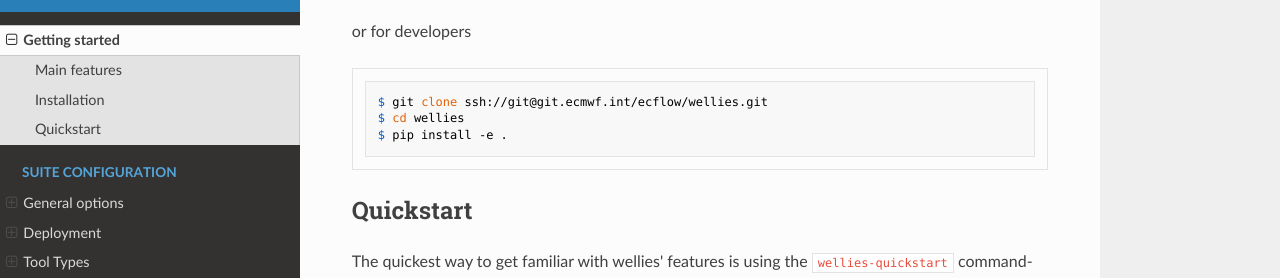
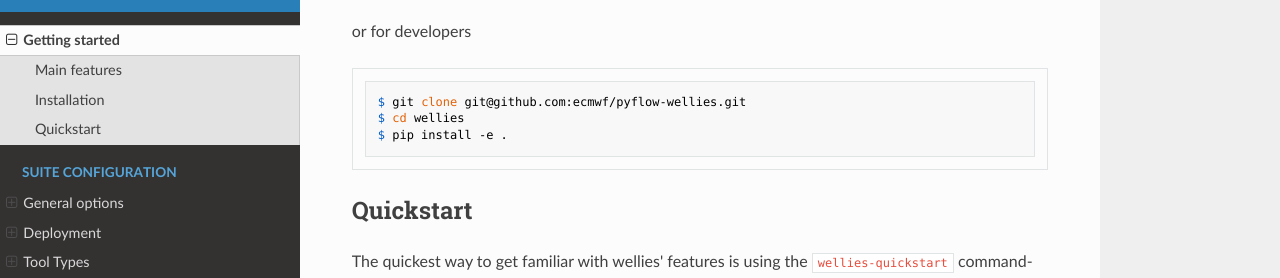
Before and after one commit to ecmwf/pyflow-wellies, an MkDocs documentation site: the page built from docs/index.md, in a window 1280 px wide and 900 px high, scrolled down 566 px. Shown: the part 165-443 px from the top of the window. Built offline with MkDocs 1.6.1, drawn with Linux system fonts in a browser that asks for light colours; nearby versions of some CDN libraries.

Commit message:
minor change in doc

````diff
--- a/docs/index.md
+++ b/docs/index.md
@@ -29,7 +29,7 @@ $ pip install pyflow-wellies
 
 or for developers
 ```console
-$ git clone ssh://git@git.ecmwf.int/ecflow/wellies.git
+$ git clone git@github.com:ecmwf/pyflow-wellies.git
 $ cd wellies
 $ pip install -e .
 ```
````
